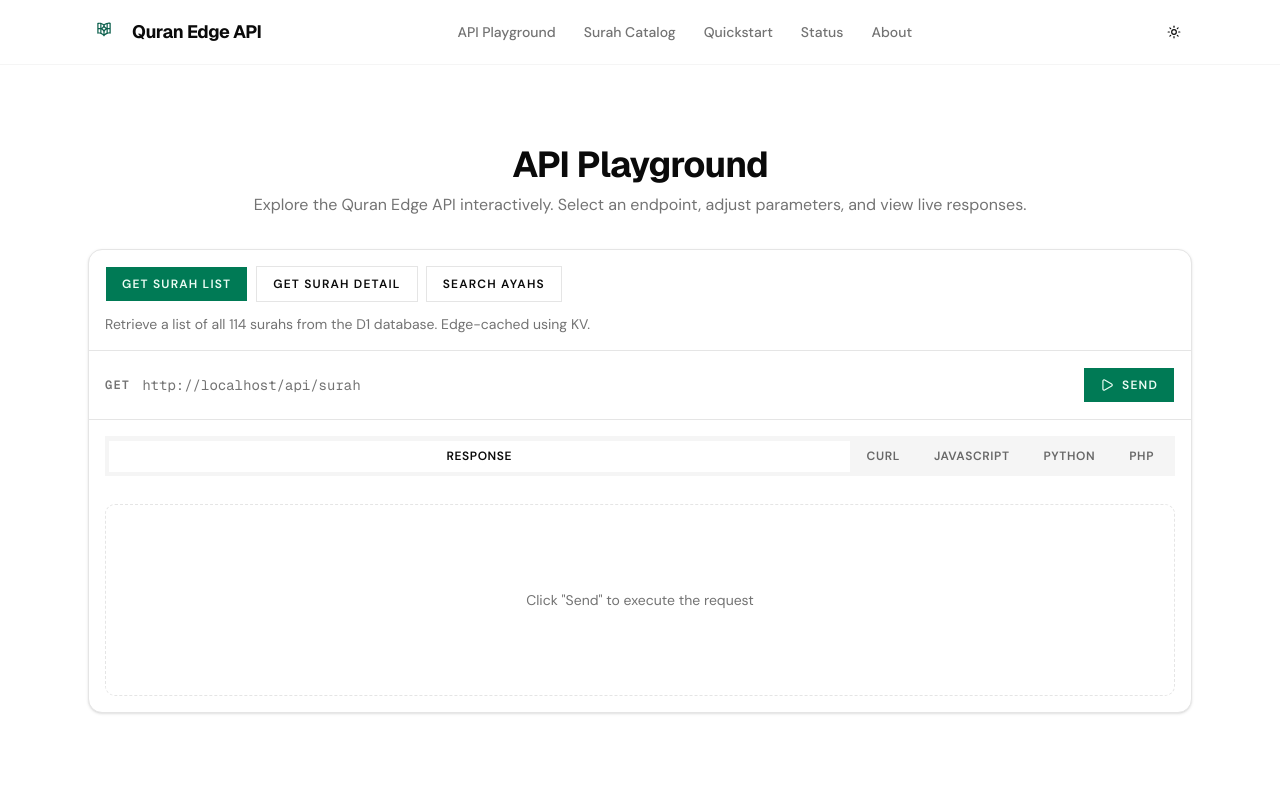
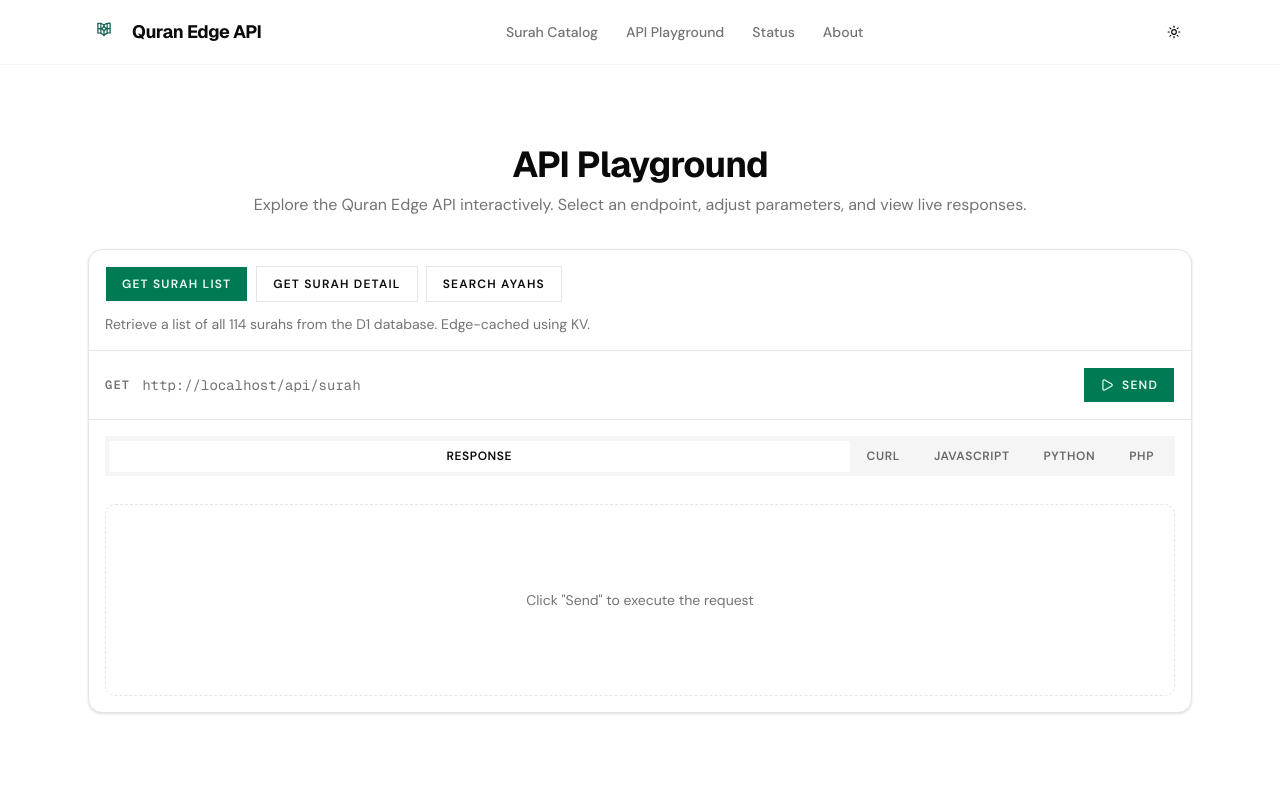
Before and after one commit to twinpath/quran-api, a Next.js app: page /playground in a window 1280 px wide. Shown: the top 800 px of the page. Built offline with nearby package versions, Linux system fonts and the light colour scheme; some icons are missing; a web font is replaced by a local one.

Commit message:
refactor(nav): reorder navigation items and remove anchor quickstart link

```diff
--- a/src/components/common/json-viewer.tsx
+++ b/src/components/common/json-viewer.tsx
@@ -69,11 +69,11 @@ export function JsonViewer({ data, className, maxHeight = "400px" }: JsonViewerP
               style={{ ...style, backgroundColor: "transparent" }}
             >
               {tokens.map((line, i) => {
-                const lineProps = getLineProps({ line, key: i });
+                const { key: _lineKey, ...lineProps } = getLineProps({ line, key: i });
                 return (
                   <div key={i} {...lineProps}>
                     {line.map((token, tokenIdx) => {
-                      const tokenProps = getTokenProps({ token, key: tokenIdx });
+                      const { key: _tokenKey, ...tokenProps } = getTokenProps({ token, key: tokenIdx });
                       return (
                         <span key={tokenIdx} {...tokenProps} />
                       );
--- a/src/constants/navigation.ts
+++ b/src/constants/navigation.ts
@@ -3,9 +3,8 @@ import { GITHUB_REPO_URL, DATA_SOURCE_URL } from "./site";
 
 /** Navigation items */
 export const NAV_ITEMS: NavItem[] = [
+  { label: "Surah Catalog", href: "/surah" },
   { label: "API Playground", href: "/playground" },
-  { label: "Surah Catalog", href: "/surah" },
-  { label: "Quickstart", href: "/#quickstart" },
   { label: "Status", href: "/status" },
   { label: "About", href: "/about" },
 ];
@@ -15,9 +14,8 @@ export const FOOTER_SECTIONS: FooterSection[] = [
   {
     title: "Product",
     links: [
+      { label: "Surah Catalog", href: "/surah" },
       { label: "API Playground", href: "/playground" },
-      { label: "Surah Catalog", href: "/surah" },
-      { label: "Quickstart", href: "/#quickstart" },
       { label: "Status", href: "/status" },
       { label: "About", href: "/about" },
     ],
```
